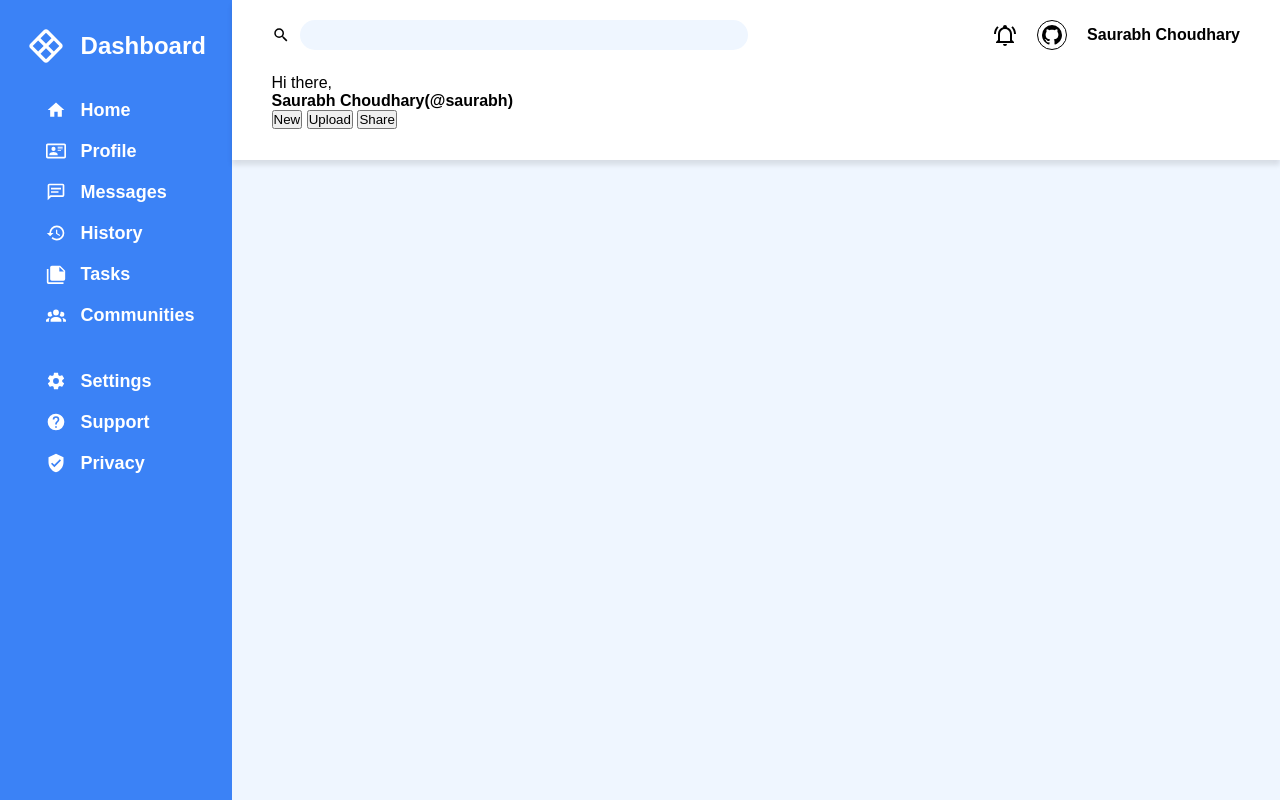
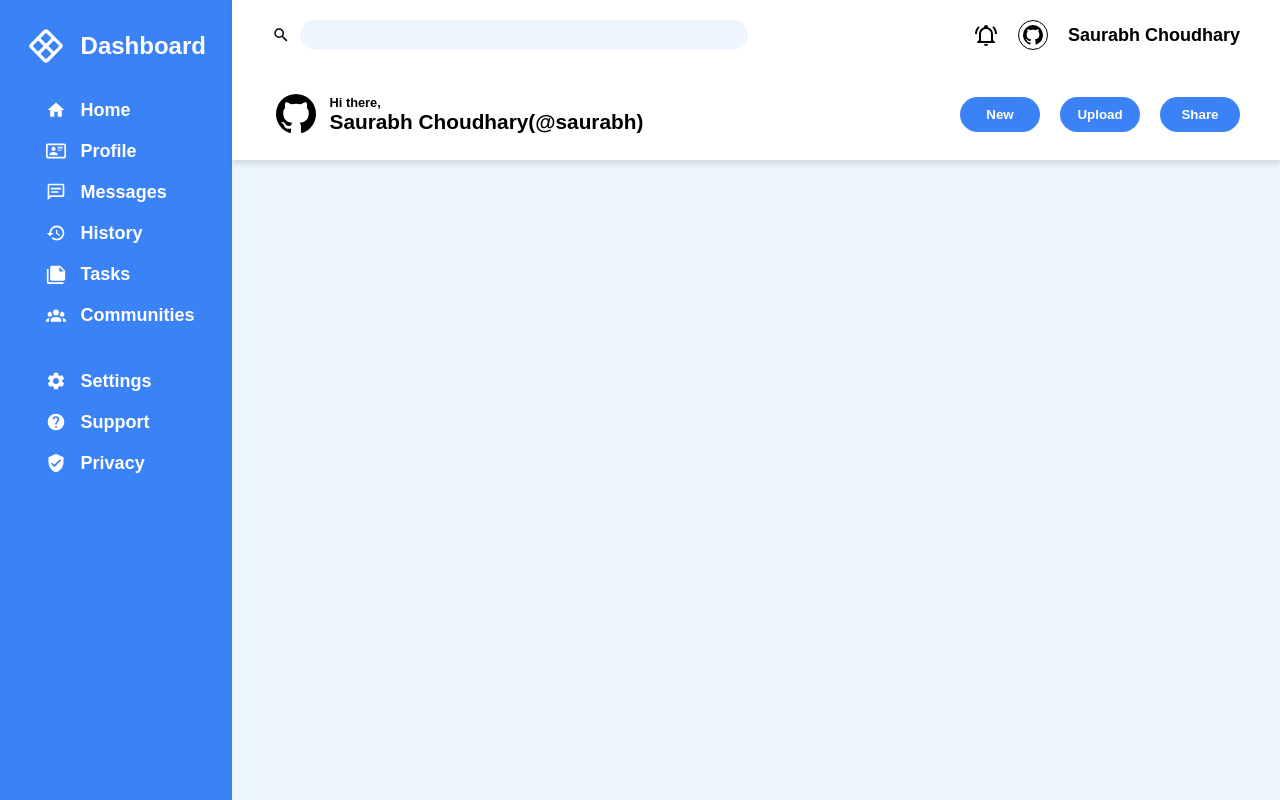
Before and after one commit to SaurabhGurjar/admin-deshboard, a plain HTML site: page index.html in a window 1280 px wide. Drawn offline with Linux system fonts and the light colour scheme.

Commit message:
Add: style to name section

```diff
--- a/style.css
+++ b/style.css
@@ -110,6 +110,7 @@ svg {
     display: flex;
     align-items: center;
     justify-content: space-between;
+    margin-bottom: 40px;
 
     > .search-section {
         display: flex;
@@ -163,7 +164,7 @@ svg {
         }
 
         > span {
-            font-size: 16px;
+            font-size: 18px;
             font-weight: 700;
             color: var(--font-primary-color);
         }
@@ -171,6 +172,53 @@ svg {
 
 }
 
+.name-section {
+    display: flex;
+    justify-content: space-between;
+    align-items: center;
+    width: 100%;
+
+    > .greet-user {
+        display: flex;
+        align-items: center;
+        gap: 10px;
+
+        > svg {
+            fill: var(--font-primary-color);
+            width: 3em;
+        }
+
+        >.greeting-wrapper {
+
+            > p {
+                font-size: 0.8em;
+                font-weight: 600;
+                color: var(--font-primary-color);
+            }
+
+            > h4 {
+                font-size: 1.3em;
+                color: var(--font-primary-color);
+            }
+        }
+    }
+
+    > .btn-wrapper {
+        display: flex;
+        gap: 20px;
+        align-items: center;
+
+        > button {
+            width: 5rem;
+            padding: 10px 0;
+            border: none;
+            background-color: var(--sidebar-btn-bg-color);
+            border-radius: 20px;
+            color: var(--font-secondary-color);
+            font-weight: 600;
+        }
+    }
+}
 
 .main {
     grid-row: 2;
```
